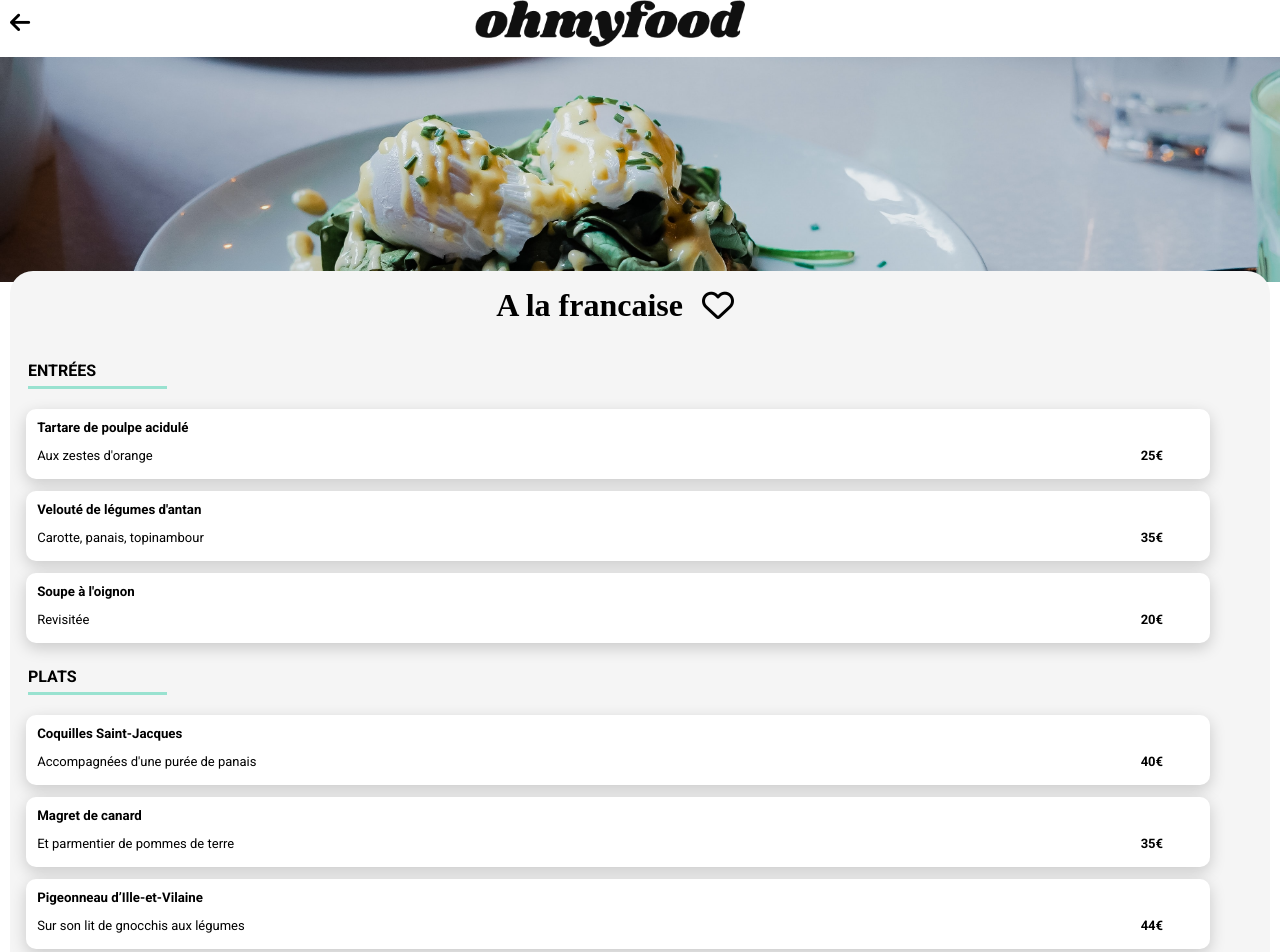
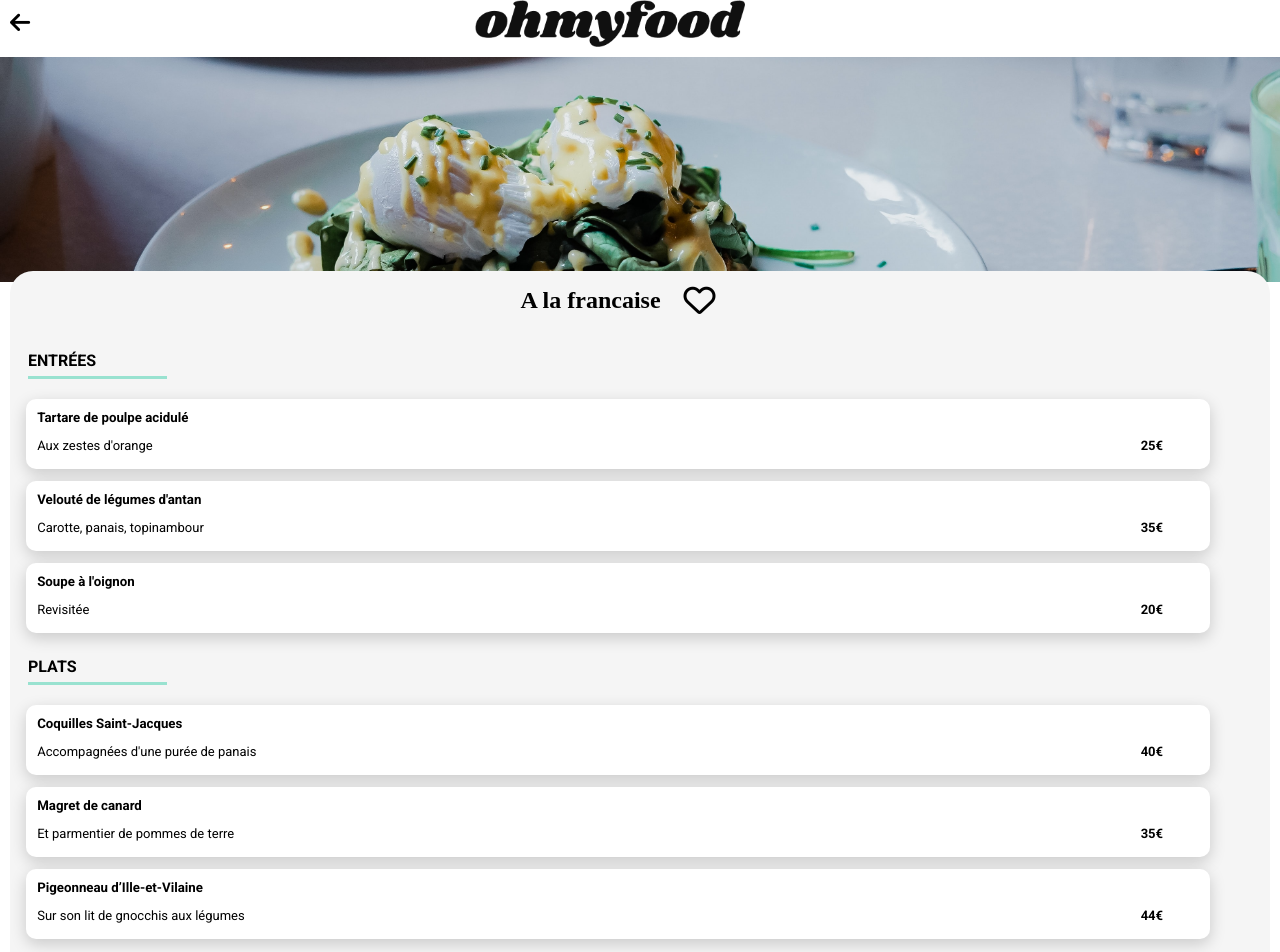
Before and after one commit to pateychene/P3_OPC, a website: page a-la-francaise.html in a window 1280 px wide. Shown: the top 952 px of the page. Drawn offline with Linux system fonts and the light colour scheme; a web font is replaced by a local one.

Commit message:
latest commit changes

```diff
--- a/sass/layouts/_section.scss
+++ b/sass/layouts/_section.scss
@@ -229,7 +229,7 @@
       font-size: 20px;
     }
     .btn_text{
-      padding: 90px;
+      padding-left: 45px;
     }
   }
 
--- a/sass/pages/_restocard.scss
+++ b/sass/pages/_restocard.scss
@@ -54,8 +54,8 @@
   }
   .resto_name{
     font-family:'Shrikhand';
-    font-size: xx-large;
-    margin: 16px 0px 13px 0px;
+    font-size: x-large;
+    margin: 16px 4px 13px 6px;
 
   }
   .resto_heart{
```
Also changed, not shown: css/styles.css.
